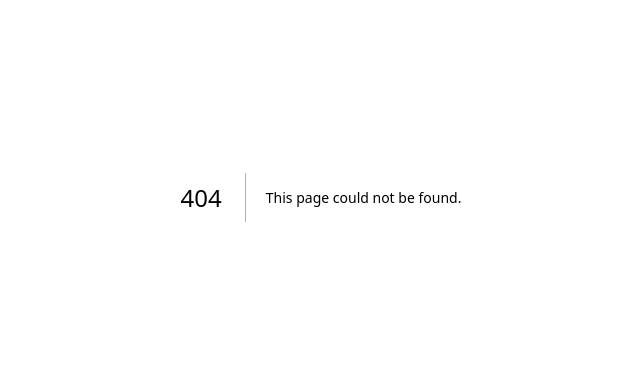
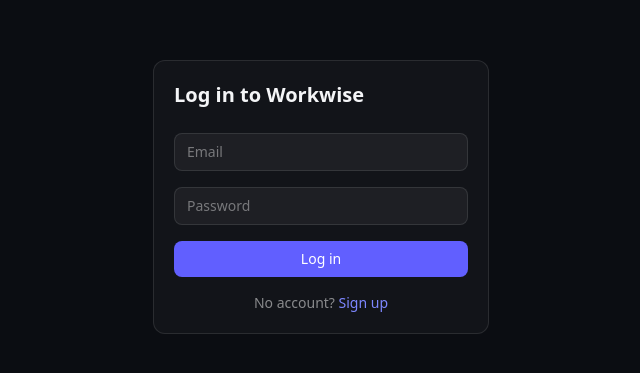
Before and after one commit to Vishal-Malik-code/Workwise, a Next.js app in the folder frontend/: page /login in a window 1280 px wide. Before the commit this address had no page. Shown: the part 203-576 px from the top of the page, without its empty margins (319-959 px from the left). Built offline with nearby package versions, Linux system fonts and the light colour scheme.

Commit message:
Add login page

```diff
--- /dev/null
+++ b/frontend/src/app/login/page.jsx
@@ -0,0 +1,60 @@
+"use client";
+
+import { useState } from "react";
+import { useRouter } from "next/navigation";
+import Link from "next/link";
+import { useForm } from "react-hook-form";
+import { zodResolver } from "@hookform/resolvers/zod";
+import { z } from "zod";
+import { Button } from "@/components/ui/button";
+import { Input } from "@/components/ui/input";
+import { Card } from "@/components/ui/card";
+import { api, ApiError } from "@/lib/api";
+
+const schema = z.object({
+  email: z.string().email(),
+  password: z.string().min(1),
+});
+
+export default function LoginPage() {
+  const router = useRouter();
+  const [formError, setFormError] = useState(null);
+  const { register, handleSubmit, formState: { errors, isSubmitting } } = useForm({
+    resolver: zodResolver(schema),
+  });
+
+  async function onSubmit(values) {
+    setFormError(null);
+    try {
+      await api.login(values);
+      router.push("/dashboard");
+    } catch (err) {
+      setFormError(err instanceof ApiError ? err.message : "Something went wrong");
+    }
+  }
+
+  return (
+    <main className="mx-auto flex min-h-screen max-w-sm flex-col justify-center px-6">
+      <Card>
+        <h1 className="mb-6 text-xl font-semibold">Log in to Workwise</h1>
+        <form onSubmit={handleSubmit(onSubmit)} className="space-y-4">
+          <div>
+            <Input type="email" placeholder="Email" {...register("email")} />
+            {errors.email && <p className="mt-1 text-xs text-red-400">{errors.email.message}</p>}
+          </div>
+          <div>
+            <Input type="password" placeholder="Password" {...register("password")} />
+            {errors.password && <p className="mt-1 text-xs text-red-400">{errors.password.message}</p>}
+          </div>
+          {formError && <p className="text-xs text-red-400">{formError}</p>}
+          <Button type="submit" disabled={isSubmitting} className="w-full">
+            {isSubmitting ? "Logging in..." : "Log in"}
+          </Button>
+        </form>
+        <p className="mt-4 text-center text-sm text-white/50">
+          No account? <Link href="/register" className="text-indigo-400">Sign up</Link>
+        </p>
+      </Card>
+    </main>
+  );
+}
```
